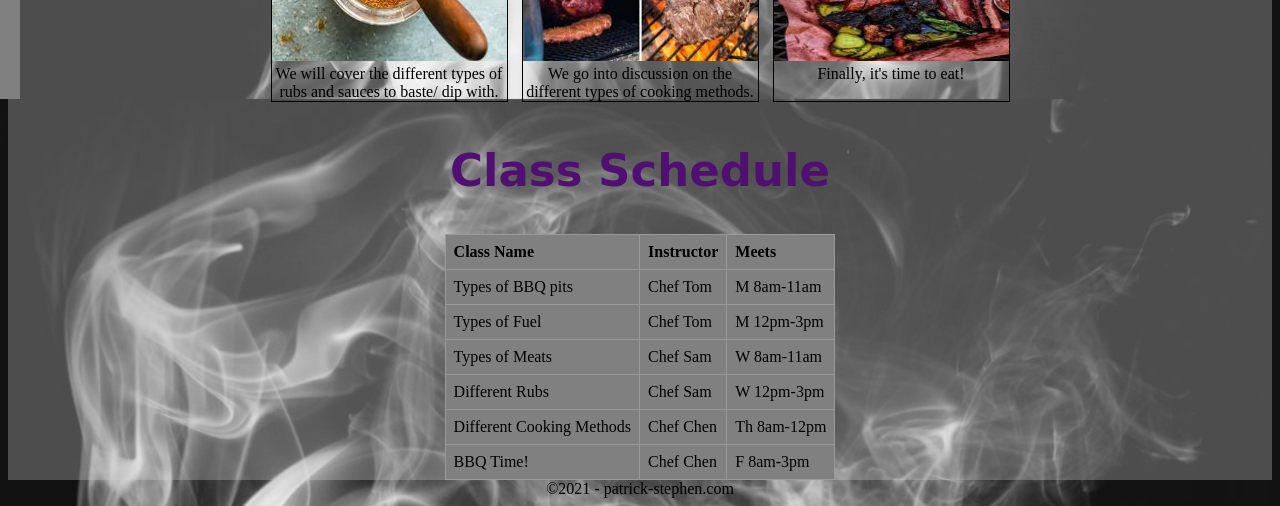
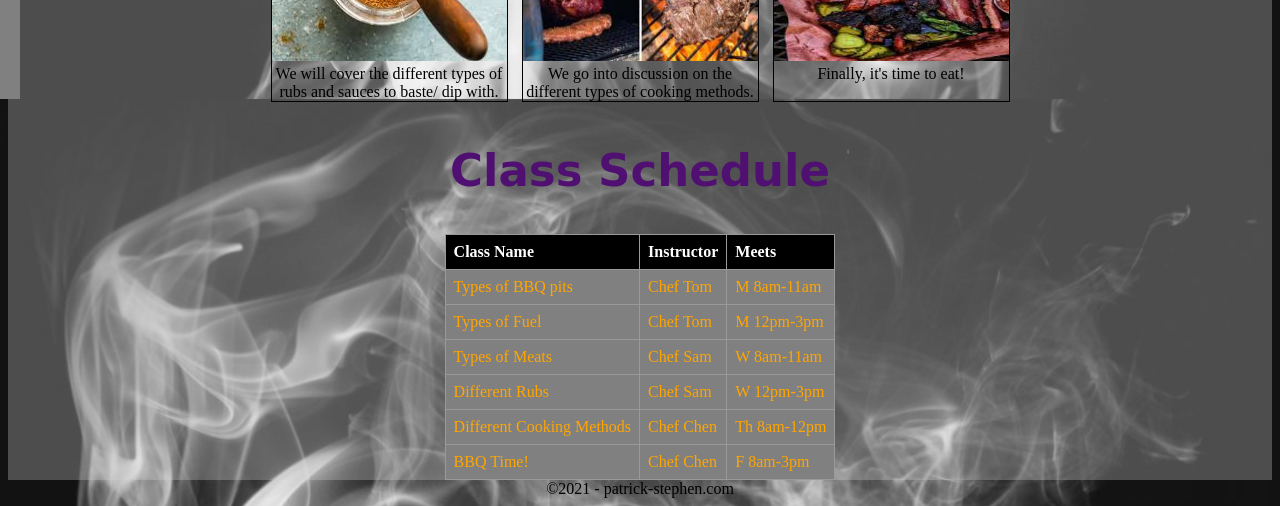
Before and after one commit to PatrickStephen/FED1StudioProject, a plain HTML site: page FED1StudioProject/Classes.html in a window 1280 px wide. Shown: the part 701-1207 px from the top of the page. Drawn offline with Linux system fonts and the light colour scheme; a web font is replaced by a local one.

Commit message:
Changed our rewards

```diff
--- a/FED1StudioProject/Style-Sheets/styleSheets.css
+++ b/FED1StudioProject/Style-Sheets/styleSheets.css
@@ -138,6 +138,19 @@ td, th {
     padding: 0.5rem;
     text-align: left;
 }
+th{
+    color: white;
+    background-color: black;
+}
+td {
+    color: orange;
+    background-color: grey;
+}
+tbody tr:nth-last-child(even){
+    background-color: dimgrey;
+}
+
+
 #aboutUs{
     float: left;
     height: 150px;
```
Also changed, not shown: FED1StudioProject/Index.html (+1 -1 lines).
